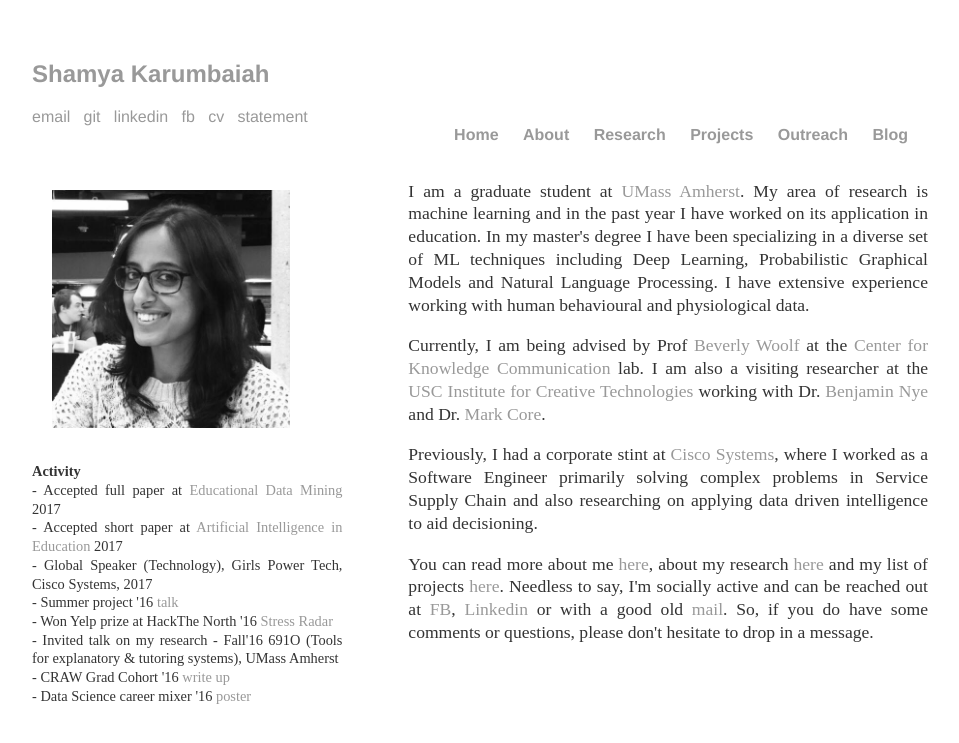
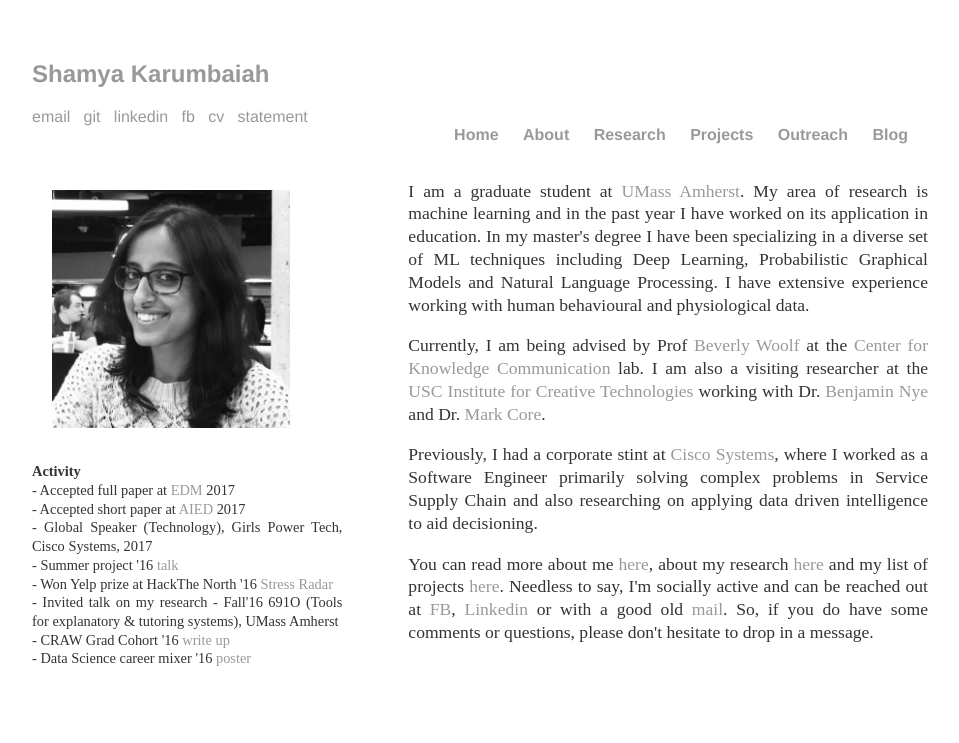
Before and after one commit to Shamya/shamyatest.github.io, a Jekyll site: the page built from index.html, in a window 1280 px wide. Shown: the top 743 px of the page, without its empty margins (160-1119 px from the left). Built offline with Jekyll 4.4.1, drawn with Linux system fonts in a browser that asks for light colours.

Commit message:
Update index.html

```diff
--- a/index.html
+++ b/index.html
@@ -8,8 +8,8 @@ title: Shamya Karumbaiah
   <img src="/images/shamya.jpg" height=70% width=70% style="margin:10px 20px 10px 20px">
 
 <p style="margin:20px 30px 20px 0px;font-size:90%"><b>Activity</b>  <br>
-  - Accepted full paper at <a href ="http://educationaldatamining.org/EDM2017/">Educational Data Mining</a> 2017<br>
-  - Accepted short paper at <a href ="http://119.97.166.163/">Artificial Intelligence in Education</a> 2017 <br>
+  - Accepted full paper at <a href ="http://educationaldatamining.org/EDM2017/">EDM</a> 2017<br>
+  - Accepted short paper at <a href ="http://119.97.166.163/">AIED</a> 2017 <br>
   - Global Speaker (Technology), Girls Power Tech, Cisco Systems, 2017 <br>
   - Summer project '16 <a href ="https://vimeo.com/178362096">talk</a> <br>
   - Won Yelp prize at HackThe North '16 <a href ="http://devpost.com/software/hackthenorth2016-3xg5le">Stress Radar</a><br>
```
